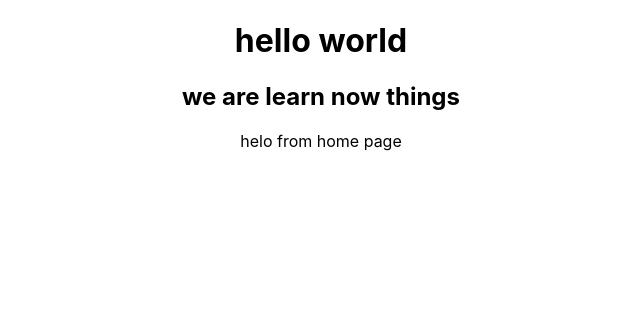
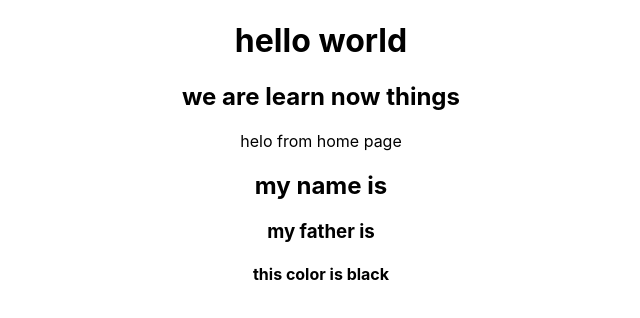
Before and after one commit to rafiq9190/react-base-app, a React (Create React App) app: page / in a window 1280 px wide. Shown: the top 318 px of the page, without its empty margins (319-959 px from the left). Built offline with nearby package versions, Linux system fonts and the light colour scheme.

Commit message:
passing props

```diff
--- a/src/App.js
+++ b/src/App.js
@@ -8,7 +8,7 @@ import './App.css';
     <div className="App">
       <h1>hello world</h1>
       <h2>we are learn now things </h2>
-      <Home  fname="raifq" lName="hanif"/>
+      <Home  fname="raifq" lName="hanif" color="black"/>
 
 
 
--- a/src/components/home.js
+++ b/src/components/home.js
@@ -4,8 +4,9 @@ export default function Home (props){
     return(
 <div >
     <p>helo from home page</p>
-<h2>{props.fName}</h2>
-<h3>{props.lname}</h3>
+<h2>my name is {props.fName}</h2>
+<h3>my father is{props.lname}</h3>
+    <h4>this color is {props.color}</h4>
 </div>
 
     )
```
